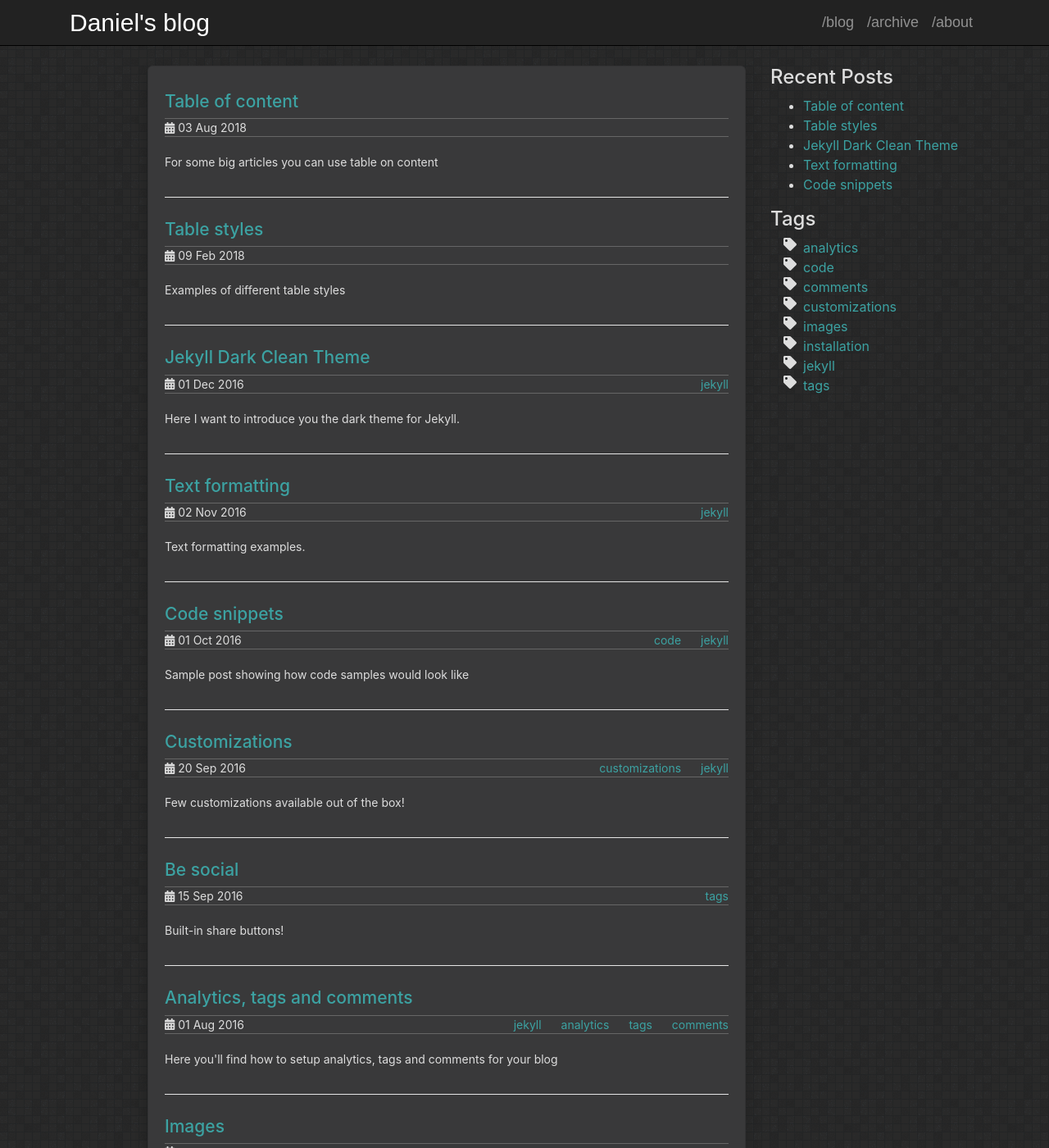
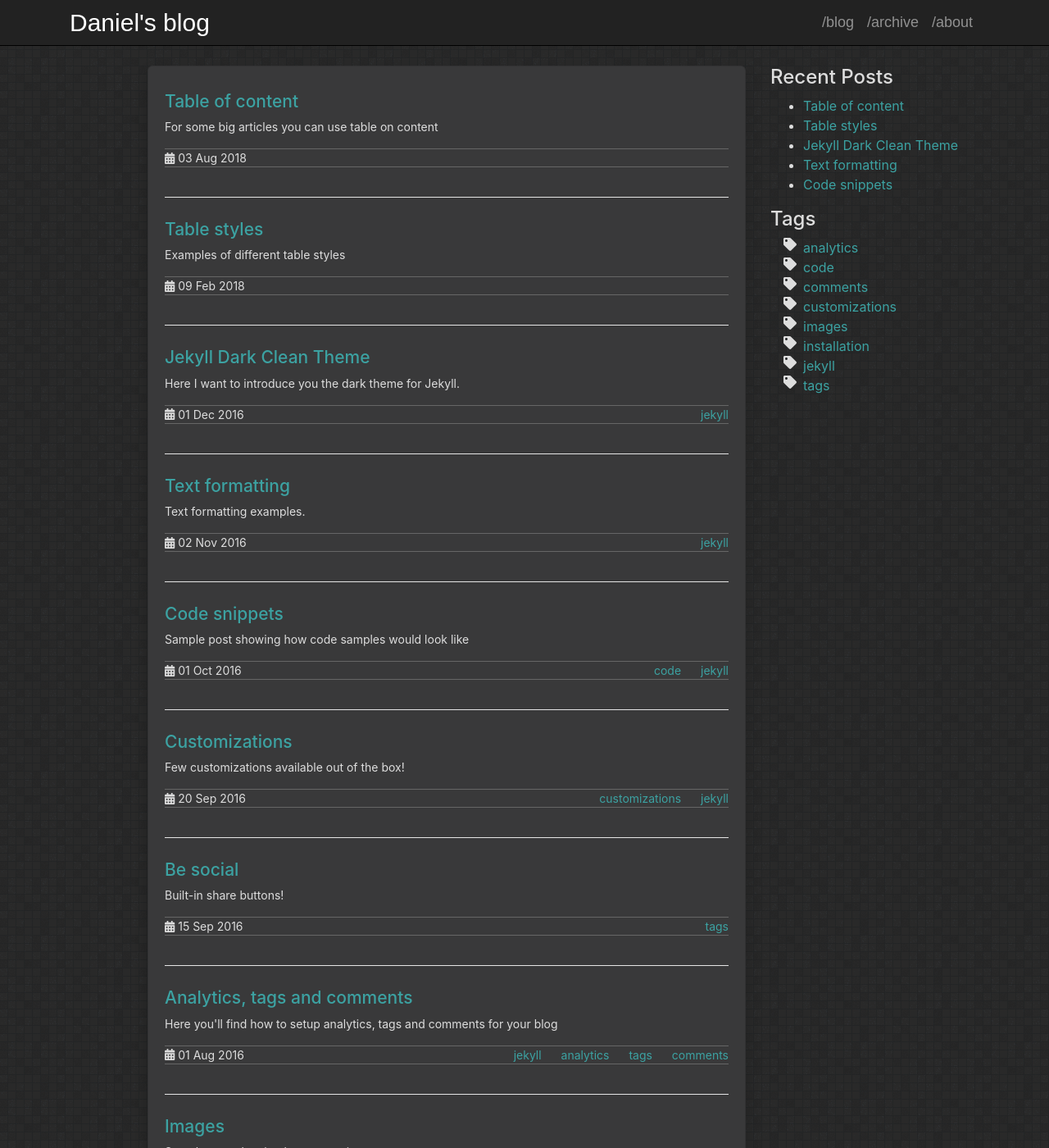
Before and after one commit to danieldavidson/danieldavidson.github.io, a Jekyll site: the page built from index.html, in a window 1280 px wide and 1400 px high. Shown: the whole window at 82% size. Built offline with Jekyll 4.4.1, drawn with Linux system fonts in a browser that asks for light colours; some of the changed text lies outside the part shown.

Commit message:
Update home.html

```diff
--- a/_layouts/home.html
+++ b/_layouts/home.html
@@ -8,6 +8,12 @@ layout: page
         {{ post.title }}
     </a>
 </h2>
+
+<div class="post-descr">
+    <p>
+        {{ post.description }}
+    </p>
+</div>
 
 <div class="post-meta">
     <div class="post-time">
@@ -21,11 +27,6 @@ layout: page
     </ul>
 </div>
 
-<div class="post-descr">
-    <p>
-        {{ post.description }}
-    </p>
-</div>
 <hr style="background-color: white">
 {% endfor %}
 
```
